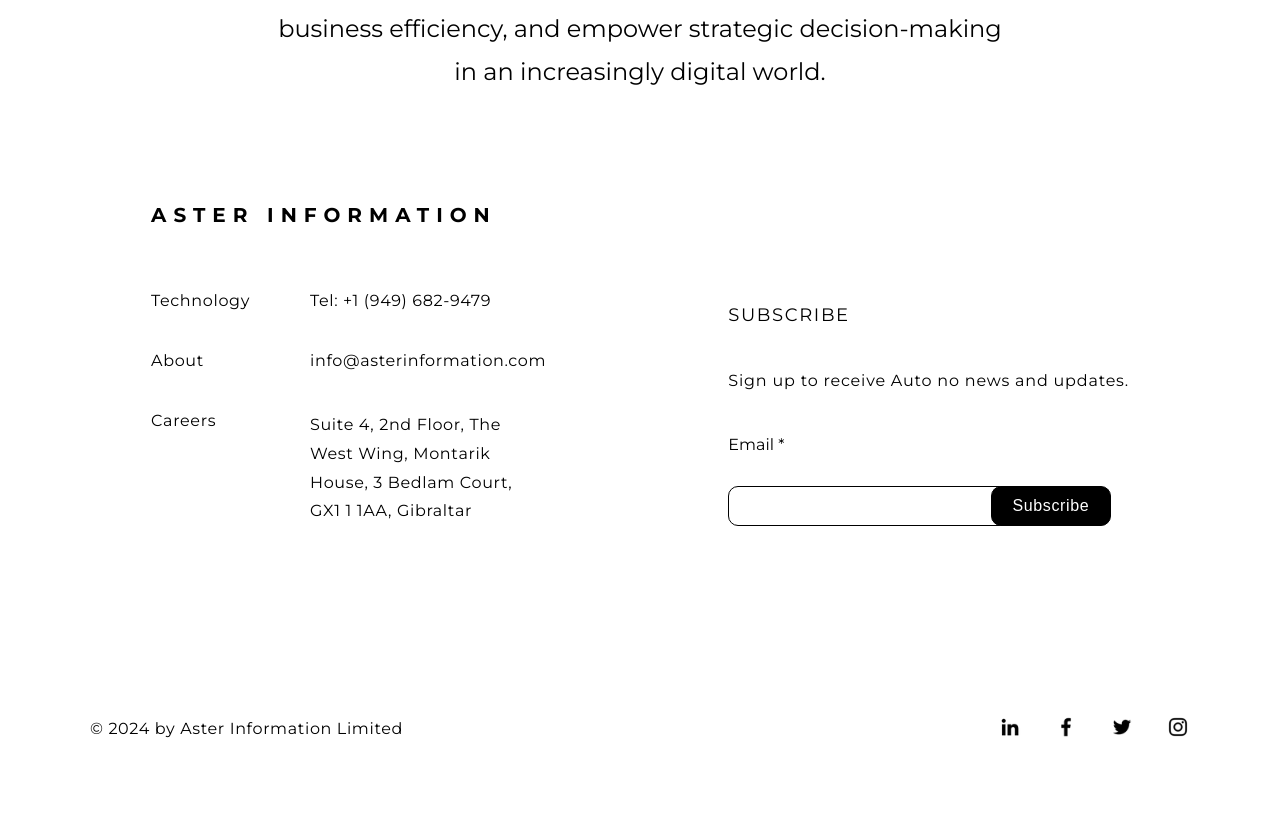
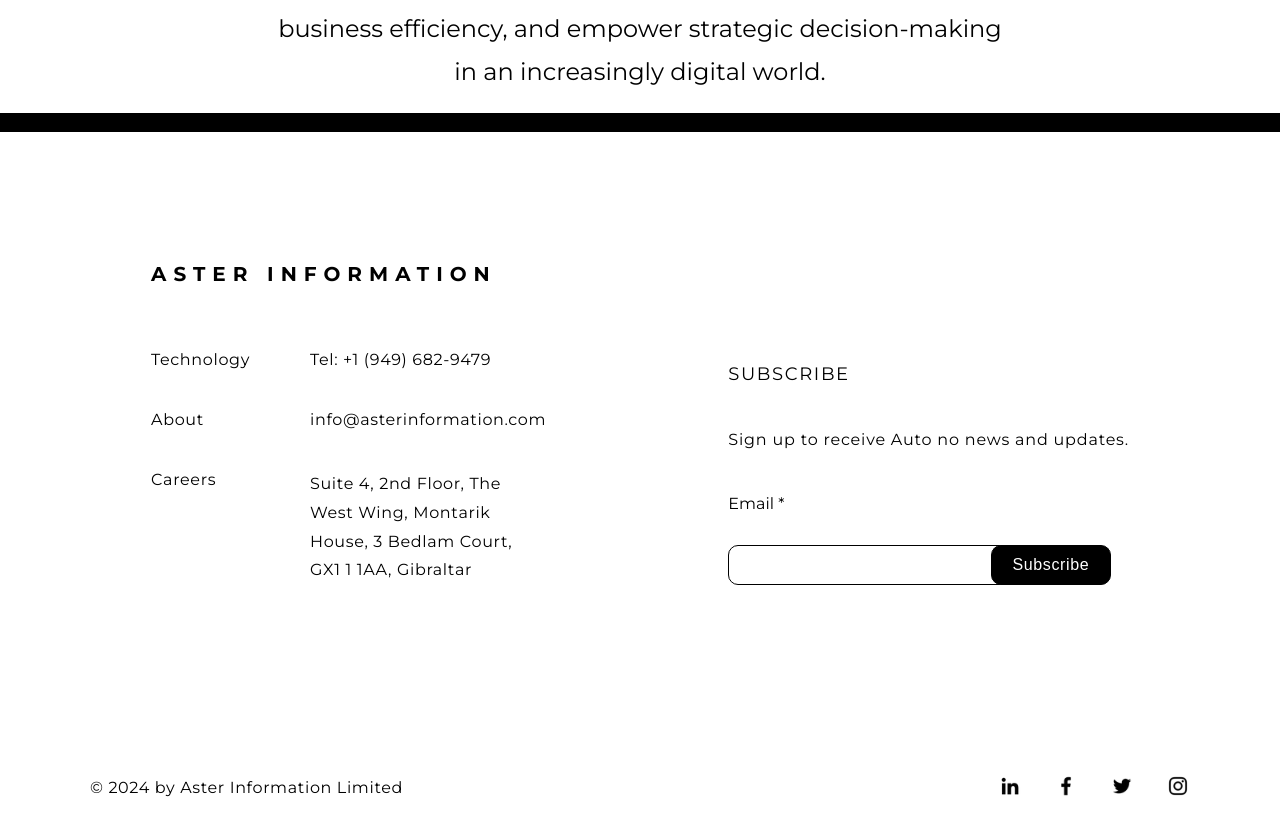
Before and after one commit to Moamal-2000/aster-information, a React (Vite) app: page /technology in a window 1280 px wide. Shown: the part 1113-1948 px from the top of the page. Before the commit the page ends 1903 px from the top, so only its background shows below. Built offline with nearby package versions, Linux system fonts and the light colour scheme.

Commit message:
feat: initiate FeatureOverview section

```diff
--- /dev/null
+++ b/src/Components/Pages/Technology/FeatureOverview/FeatureOverview.jsx
@@ -0,0 +1,6 @@
+import s from "./FeatureOverview.module.scss";
+
+const FeatureOverview = () => {
+  return <section className={s.featureOverview}>FeatureOverview</section>;
+};
+export default FeatureOverview;
--- /dev/null
+++ b/src/Components/Pages/Technology/FeatureOverview/FeatureOverview.module.scss
@@ -0,0 +1,6 @@
+@import "src/Styles/mixins.scss";
+
+.featureOverview {
+  background-color: var(--black);
+  margin: 20px 0;
+}
--- a/src/Components/Pages/Technology/Technology.jsx
+++ b/src/Components/Pages/Technology/Technology.jsx
@@ -1,5 +1,6 @@
 import { Helmet } from "react-helmet-async";
 import { WEBSITE_NAME } from "src/Data/variables";
+import FeatureOverview from "./FeatureOverview/FeatureOverview";
 import TechHeroSection from "./TechHeroSection/TechHeroSection";
 import s from "./Technology.module.scss";
 import ValueSection from "./ValueSection/ValueSection";
@@ -15,6 +16,7 @@
       <main className={s.technology} id="technologyPage">
         <TechHeroSection />
         <ValueSection />
+        <FeatureOverview />
       </main>
     </>
   );
```
